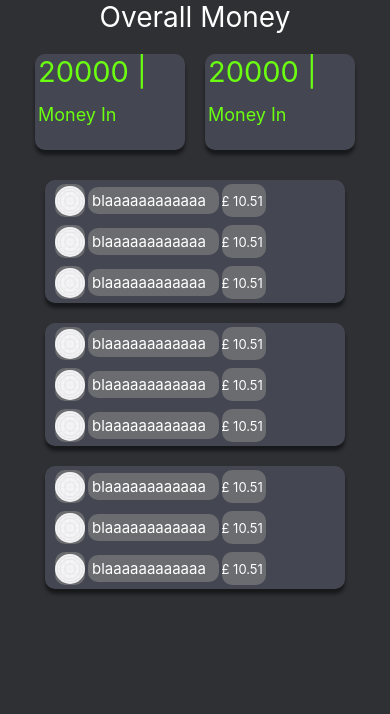
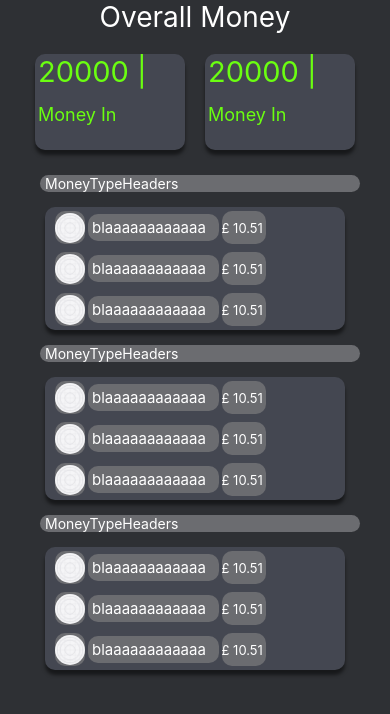
Before and after one commit to jamesthecooke/KeepTrackApp, a React Native app in the folder keeptrack/: screen /Home in a window 390 px wide. Shown: the top 714 px of the page. Built offline with nearby package versions, Linux system fonts and the light colour scheme.

Commit message:
added the headers to the catagory containers

```diff
--- /dev/null
+++ b/keeptrack/components/MoneyTypeHeaders.js
@@ -0,0 +1,28 @@
+import React from "react";
+import { StyleSheet, Text, View, Image } from "react-native";
+
+function MoneyTypeHeaders() {
+  return (
+    <View style={styles.container}>
+      <Text style={styles.text}>MoneyTypeHeaders</Text>
+    </View>
+  );
+}
+
+export default MoneyTypeHeaders;
+
+const styles = StyleSheet.create({
+  container: {
+    flexDirection: "row",
+    backgroundColor: "#6B6C70",
+    width: "100%",
+    borderRadius: 10,
+    paddingLeft: 5,
+    paddingRight: 5,
+    margin: 5,
+  },
+
+  text: {
+    color: "white",
+  },
+});
--- a/keeptrack/screens/HomeScreen.js
+++ b/keeptrack/screens/HomeScreen.js
@@ -2,6 +2,7 @@
 import { StyleSheet, Text, View, StatusBar, SafeAreaView } from "react-native";
 import TopMoneyContainer from "../components/TopMoneyContainer";
 import MoneyTypes from "../components/MoneyTypes";
+import MoneyTypeHeaders from "../components/MoneyTypeHeaders";
 
 export default function HomeScreen() {
   return (
@@ -14,8 +15,11 @@
         <TopMoneyContainer />
       </View>
       <View>
+        <MoneyTypeHeaders />
         <MoneyTypes />
+        <MoneyTypeHeaders />
         <MoneyTypes />
+        <MoneyTypeHeaders />
         <MoneyTypes />
       </View>
     </SafeAreaView>
```
